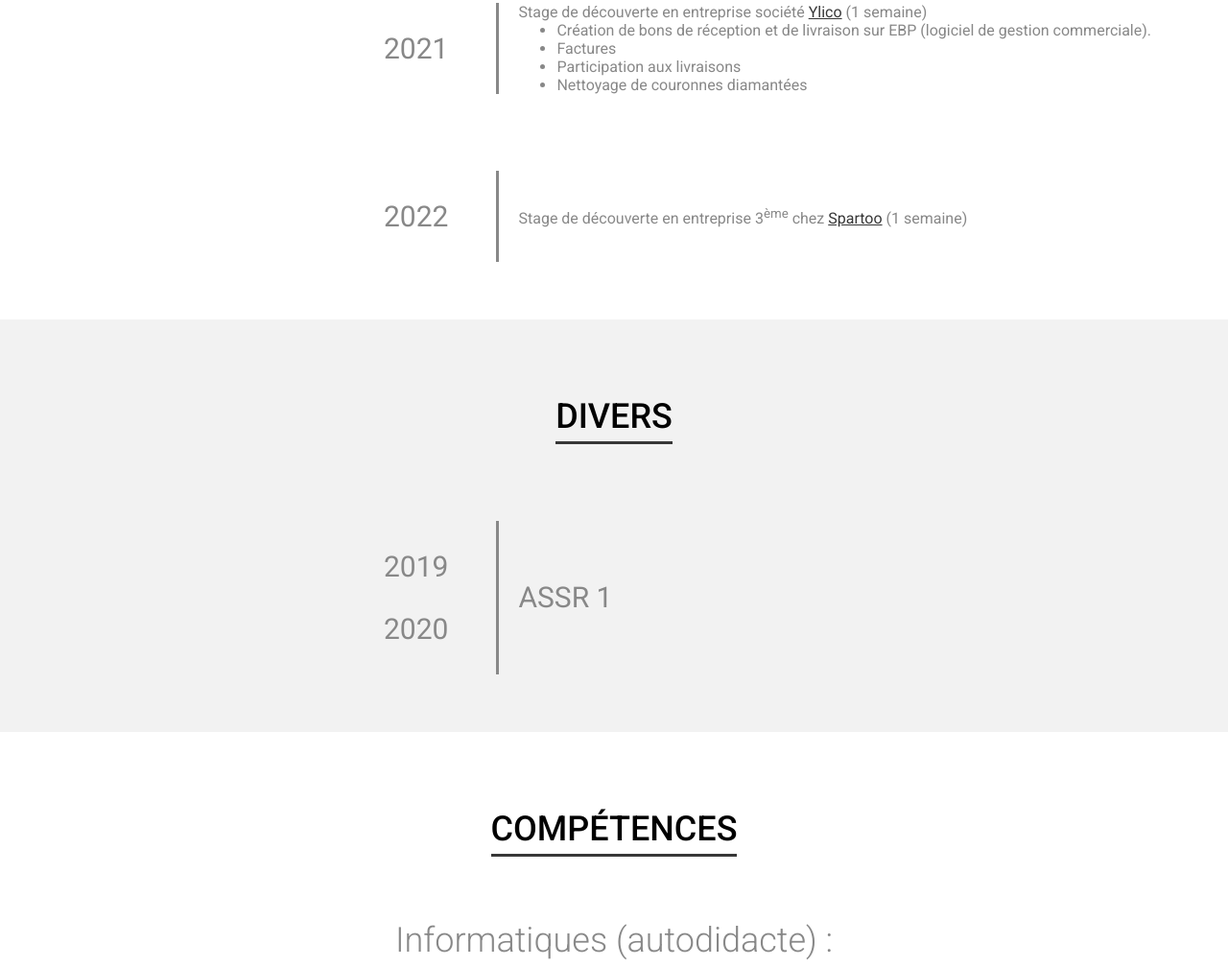
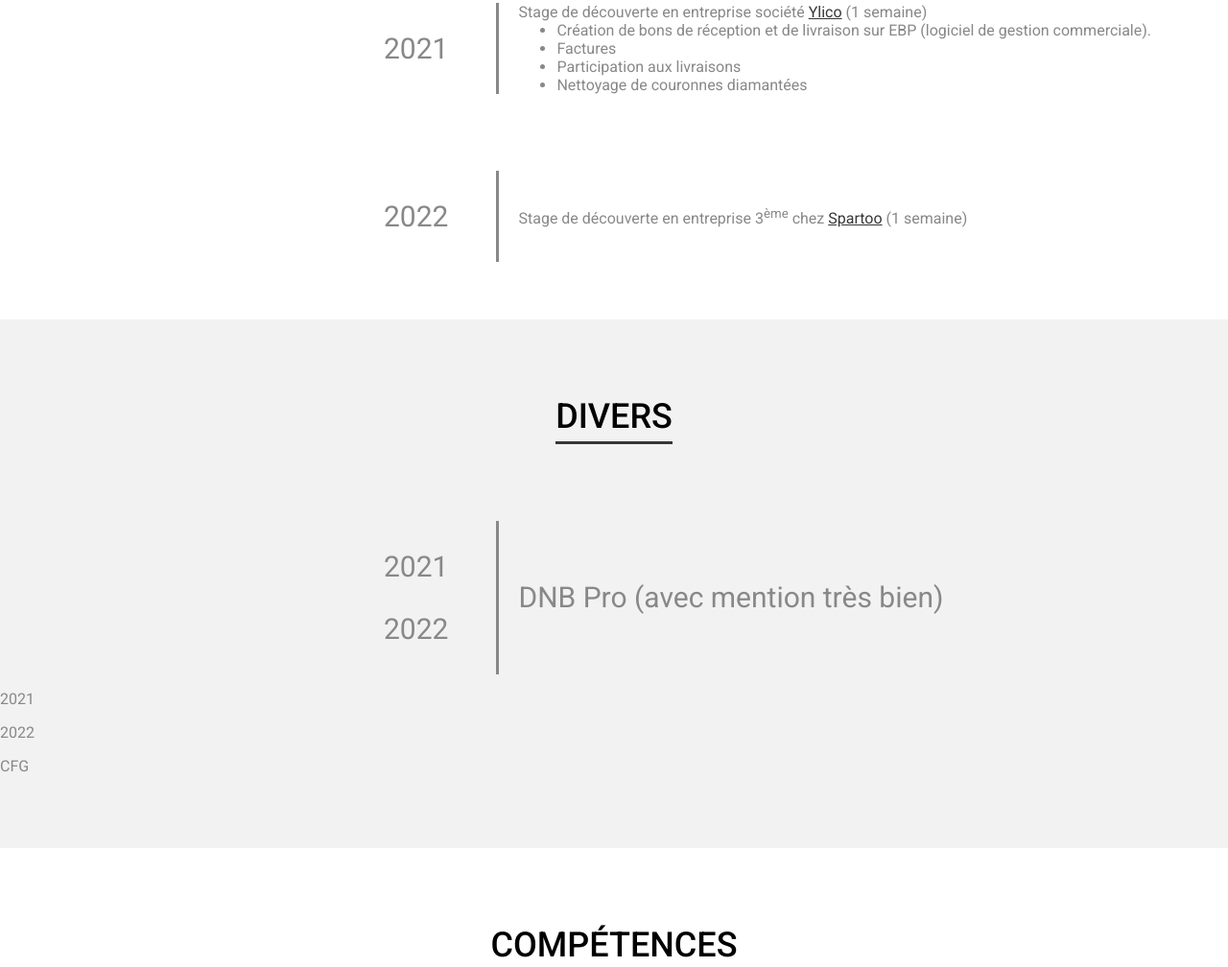
Before and after one commit to Vidkoo/Axel_Pereira_CV, a plain HTML site: page index.html in a window 1280 px wide. Shown: the part 2213-3221 px from the top of the page at 96% size. Drawn offline with nearby package versions, Linux system fonts and the light colour scheme.

Commit message:
Update index.html

```diff
--- a/index.html
+++ b/index.html
@@ -43,7 +43,7 @@
                                 <p><i class="fas fa-user"></i> Axel Pereira</p>
                             </li>
                             <li>
-                                <p><i class="far fa-calendar-alt"></i> 12/07/2006</p>
+                                <p><i class="fa-solid fa-calendar-days"></i> 12/07/2006</p>
                             </li>
                             <li>
                                 <p><i class="fas fa-map-marker-alt"></i> 18 rue Fernand Léger</p>
@@ -52,12 +52,15 @@
                                 <p><i class="fas fa-map-marker-alt"></i> 38400 Saint Martin d'Hères</p>
                             </li>
                             <li>
-                                <p><i class="fas fa-phone-alt"></i> 07 69 42 09 19</p>
+                                <p><i class="fa-solid fa-phone"></i> 07 69 42 09 19</p>
+                            </li>
+                            <li>
+                                <p><i class="fa-solid fa-envelope"></i> contact@vidko.fr</p>
                             </li>
                         </ul>
                     </div>
                     <div class="objectif">
-                        <p>Mon objectif : Je souhaite être développeur informatique</p>
+                        <p>Mon statut : Je suis lycéen en bac pro système numérique</p>
                     </div>
                 </div>
                 <img src="src/img/Axel-Pereira.jpg" alt="Photo Axel Pereira">
@@ -130,11 +133,20 @@
             <div class="contenue">
                 <div class="texte1D">
                     <div class="dates_divers">
-                        <p>2019</p>
-                        <p>2020</p>
+                        <p>2021</p>
+                        <p>2022</p>
                     </div>
                     <div class="infos_divers">
-                        <p>ASSR 1</p>
+                        <p>DNB Pro (avec mention très bien)</p>
+                    </div>
+                </div>
+                <div class="texte2D">
+                    <div class="dates_divers">
+                        <p>2021</p>
+                        <p>2022</p>
+                    </div>
+                    <div class="infos_divers">
+                        <p>CFG</p>
                     </div>
                 </div>
             </div>
```
